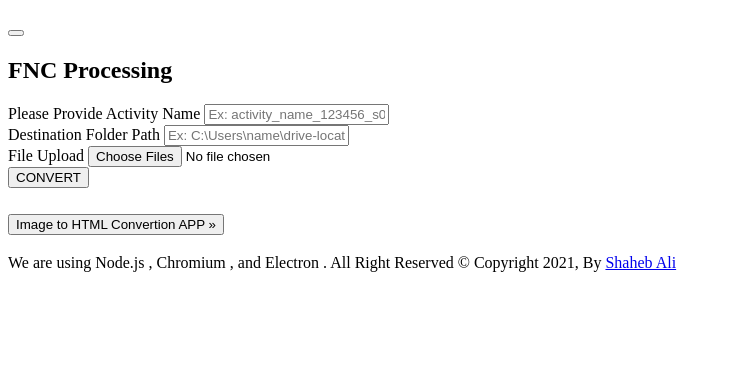
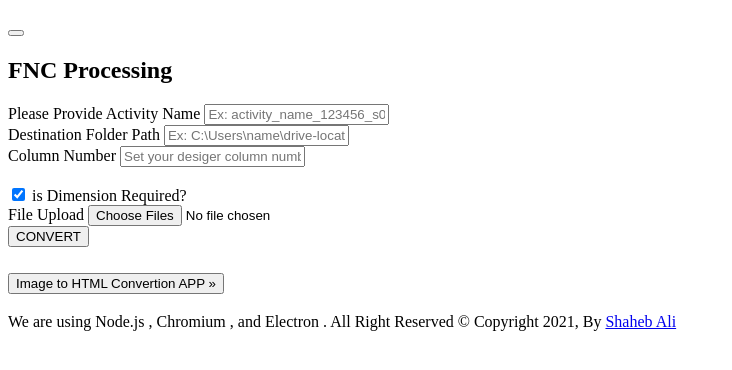
Before and after one commit to systembugbd/find-n-copy, a website with bundled scripts: page app/components/htmltopdf.html in a window 1280 px wide. Shown: the part 100-470 px from the top of the page, without its empty margins (0-732 px from the left). Built offline with nearby package versions, Linux system fonts and the light colour scheme.

Commit message:
Update htmltopdf.html
col and checkbox added

```diff
--- a/app/components/htmltopdf.html
+++ b/app/components/htmltopdf.html
@@ -71,14 +71,19 @@
             placeholder="Ex: C:\Users\name\drive-location\123456\sa " />
         </div>
 
-        <!-- <div class="input-group mb-3">
-          <span class="input-group-text btn-info text-white" id="basic-addon3">Width</span>
-          <input type="text" class="form-control" id="width" aria-describedby="basic-addon3" value="2000"
-            placeholder="2000" />
-            <span class="input-group-text btn-info text-white" id="basic-addon3">Height</span>
-            <input type="text" class="form-control" id="height" aria-describedby="basic-addon3" value="2000"
-              placeholder="2000" />
-        </div> -->
+        <div class="input-group mb-3">
+          <span class="input-group-text btn-info text-white" id="columnNumberLabel">Column Number</span>
+          <input type="text" class="form-control" id="columnNumber" aria-describedby="basic-addon3" value=""
+            placeholder="Set your desiger column number" />
+          <div>&nbsp;&nbsp;&nbsp;</div>
+          <div class="form-check">
+            <input class="form-check-input" type="checkbox" checked id="isDimensionRequired">
+            <label class="form-check-label" for="isDimensionRequired">
+              is Dimension Required?
+            </label>
+          </div>
+        </div>
+
 
 
 
@@ -117,8 +122,7 @@
           <div class="accordion-item">
             <h2 class="accordion-header" id="headingOne">
               <button class="accordion-button collapsed" id="headingDetails" type="button" data-bs-toggle="collapse"
-                data-bs-target="#collapseOne" aria-expanded="false"
-                aria-controls="collapseOne">
+                data-bs-target="#collapseOne" aria-expanded="false" aria-controls="collapseOne">
                 <span class="justify-content-start align-self-start"></span>Image to HTML Convertion APP</span>
                 <span class="justify-content-end align-self-end"> »</span>
               </button>
```
Lines whose indentation alone changed are shown as unchanged.
